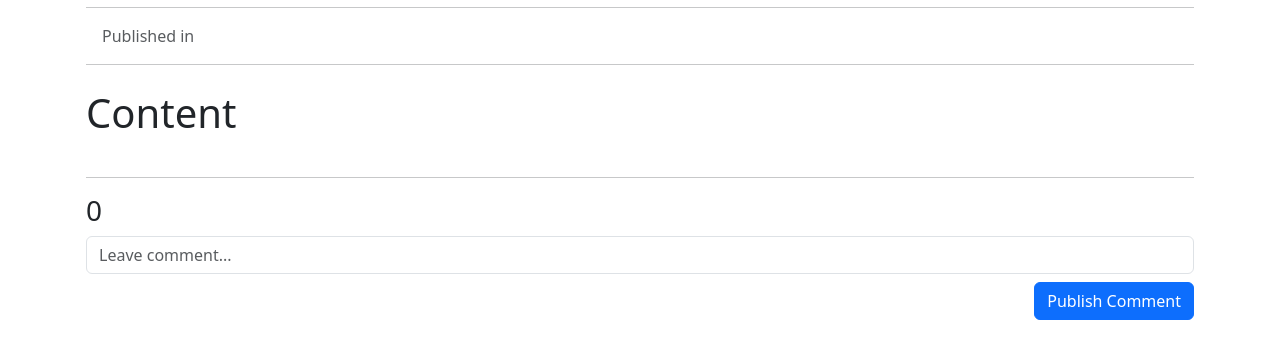
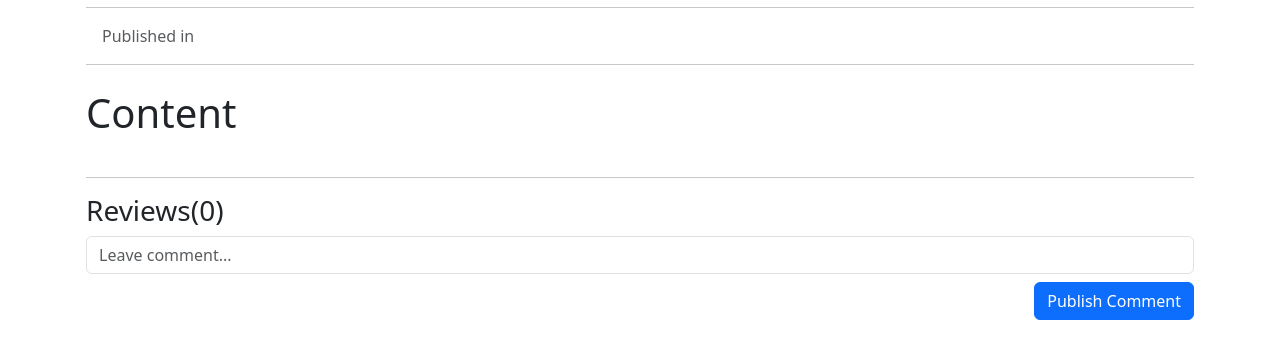
Before and after one commit to qew4476/Bigium-Social-Publishing-Platform, a Django app: page /article/1 in a window 1280 px wide. Shown: the part 133-492 px from the top of the page. Run offline with Django 5.2, Linux system fonts and the light colour scheme; data that the repository does not hold is empty.

Commit message:
fix: display the number of comments correctly

```diff
--- a/templates/article_content.html
+++ b/templates/article_content.html
@@ -19,7 +19,7 @@
         </div>
         <hr>
         <div class="mt-2">
-            <h3>{{ article.comments | length}}</h3>
+            <h3> Reviews({{ article.comments.all | length }})</h3>
             <form action="{% url "bigium_app:write_comment" %}" method="POST">
                 <input type="hidden" name="article_id" value="{{ article.id }}">
                 <div class="mt-2">
```
